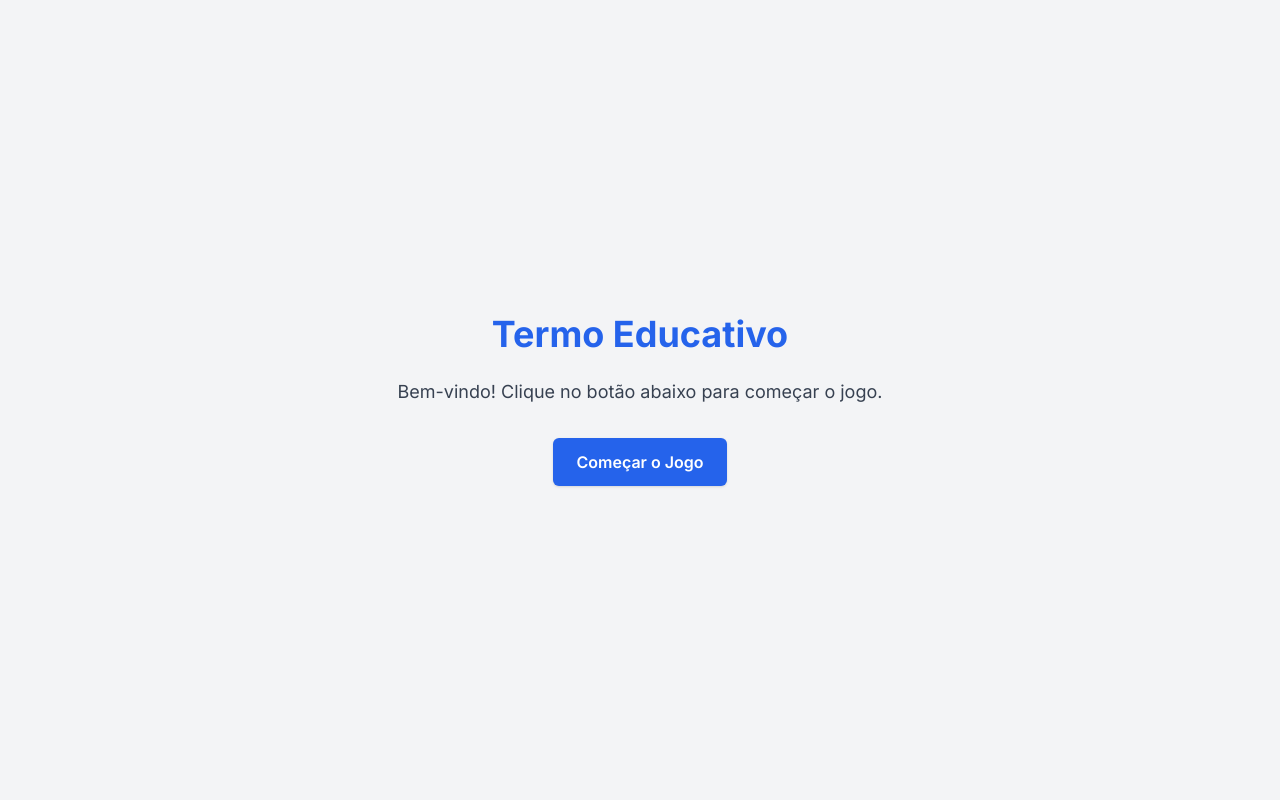
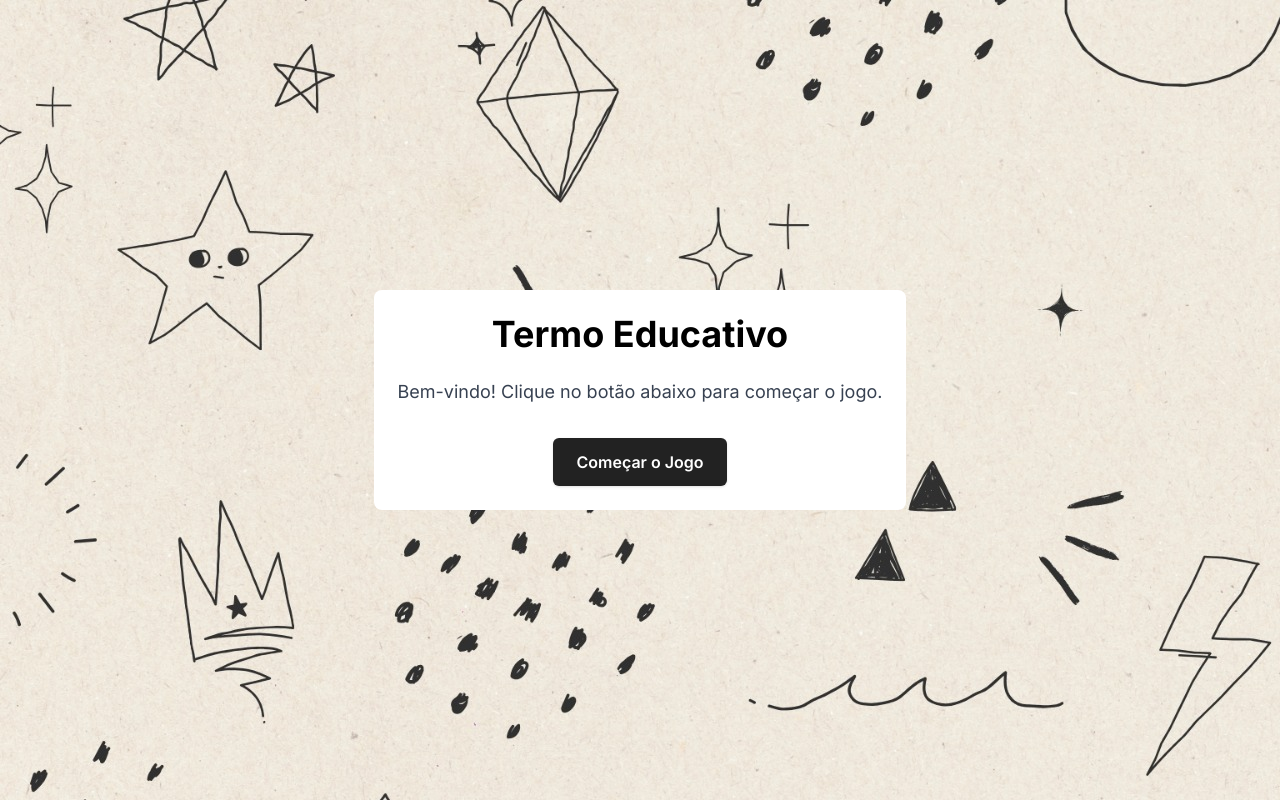
Before and after one commit to PedroBNe/termo-educativo, a Next.js app: page / in a window 1280 px wide. Built offline with nearby package versions, Linux system fonts and the light colour scheme.

Commit message:
feat:image

```diff
--- a/src/app/data/words.ts
+++ b/src/app/data/words.ts
@@ -7,7 +7,7 @@ export interface Word {
 const words: Word[] = [
   {
     id: 1,
-    palavra: "Amiga",
+    palavra: "Amigo",
     dica: "É aquela pessoa que você procura para brincar e conversar. Ela te ajuda quando você precisa e compartilha as alegrias e risadas.",
   },
   {
--- a/src/app/page.tsx
+++ b/src/app/page.tsx
@@ -2,16 +2,18 @@ import Link from "next/link";
 
 export default function Home() {
   return (
-    <main className="flex flex-col items-center justify-center min-h-screen bg-gray-100 p-6">
-      <h1 className="text-4xl font-bold text-blue-600 mb-6">Termo Educativo</h1>
-      <p className="text-lg text-gray-700 mb-8">
+    <main className="flex flex-col items-center justify-center min-h-screen bg-[url('/image.jpg')] p-6">
+      <div className="flex flex-col items-center justify-center bg-white rounded-lg p-6">
+        <h1 className="text-4xl font-bold text-[#000] mb-6 text-center">Termo Educativo</h1>
+        <p className="text-lg text-gray-700 mb-8 text-center">
           Bem-vindo! Clique no botão abaixo para começar o jogo.
         </p>
         <Link href="/palavra/1">
-        <button className="px-6 py-3 bg-blue-600 text-white font-semibold rounded-md shadow hover:bg-blue-700 transition-colors">
+          <button className="px-6 py-3 bg-[#222] text-white font-semibold rounded-md shadow hover:bg-[#000] transition-colors">
             Começar o Jogo
           </button>
         </Link>
+      </div>
     </main>
   );
 }
--- a/src/app/palavra/[id]/page.tsx
+++ b/src/app/palavra/[id]/page.tsx
@@ -71,14 +71,15 @@ export default function GamePage({ params }: GamePageProps) {
   };
 
   return (
-    <main className="flex flex-col items-center justify-center min-h-screen bg-gray-100 p-6">
+    <main className="flex flex-col items-center justify-center min-h-screen p-6 bg-[url('/image.jpg')]">
+      <div className="flex flex-col items-center justify-center bg-white rounded-lg p-6 py-16">
         {showConfetti && <Confetti />}
         {showCongrats ? (
           <div className="flex flex-col items-center justify-center space-y-4">
-          <h1 className="text-4xl font-bold text-green-600">Parabéns! Você acertou!</h1>
+            <h1 className="text-4xl font-bold text-green-600 text-center">Parabéns! Você acertou!</h1>
             <button
               onClick={handleNextPhase}
-            className="px-6 py-3 bg-blue-600 text-white font-semibold rounded-md shadow hover:bg-blue-700 transition-colors"
+              className="px-6 py-3 bg-[#222] text-white font-semibold rounded-md shadow hover:bg-[#000] transition-colors"
             >
               Próxima Fase
             </button>
@@ -103,12 +104,12 @@ export default function GamePage({ params }: GamePageProps) {
               </div>
               <button
                 type="submit"
-              className="w-full py-2 px-4 text-white bg-blue-600 rounded-md shadow hover:bg-blue-700 transition-colors"
+                className="w-full py-2 px-4 text-white bg-[#222] rounded-md shadow hover:bg-[#000] transition-colors"
               >
                 Enviar
               </button>
             </form>
-          <div className="mt-6 w-full max-w-md bg-white p-4 shadow rounded-md">
+            <div className="mt-6 w-full max-w-md bg-white md:p-4 shadow rounded-md">
               <Keyboard
                 onKeyPress={handleKeyPress}
                 layout={{
@@ -126,6 +127,7 @@ export default function GamePage({ params }: GamePageProps) {
             </div>
           </>
         )}
+      </div>
     </main>
   );
 }
```
Also changed, not shown: public/image.jpg (added). Lines whose indentation alone changed are shown as unchanged.
